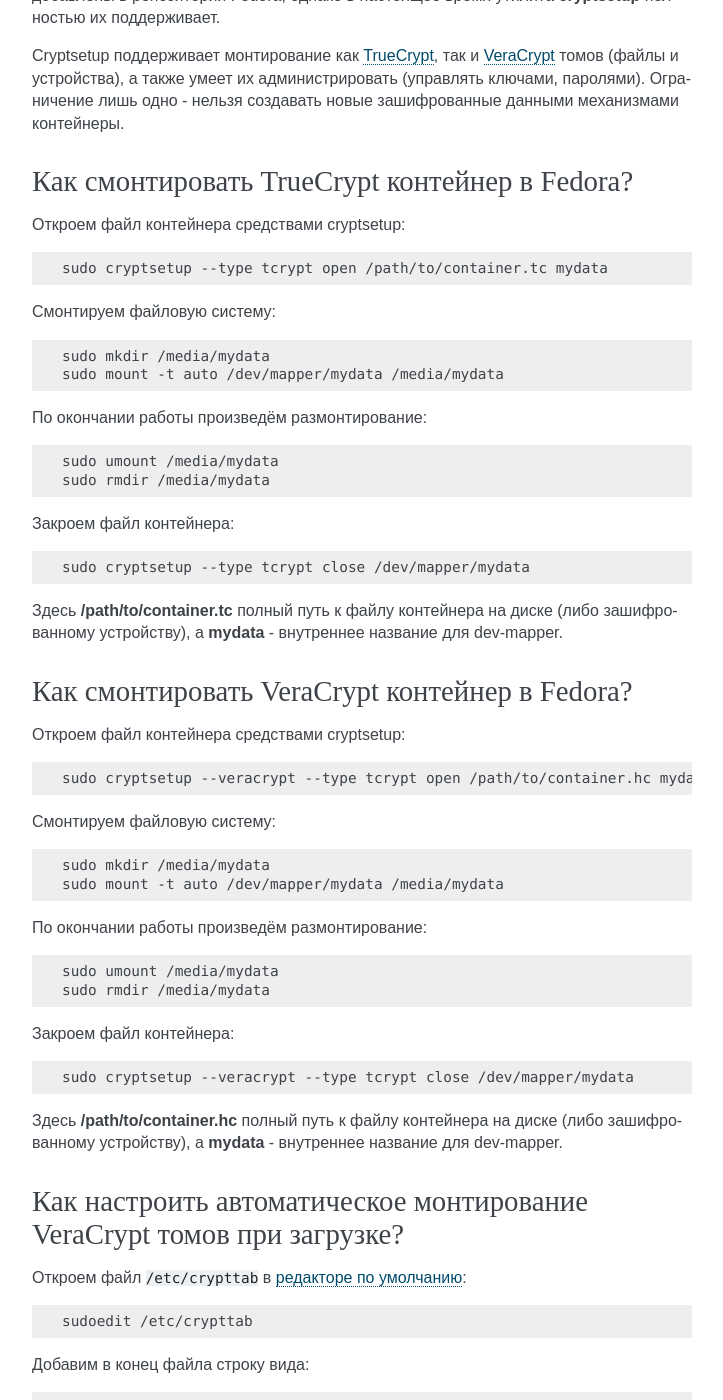
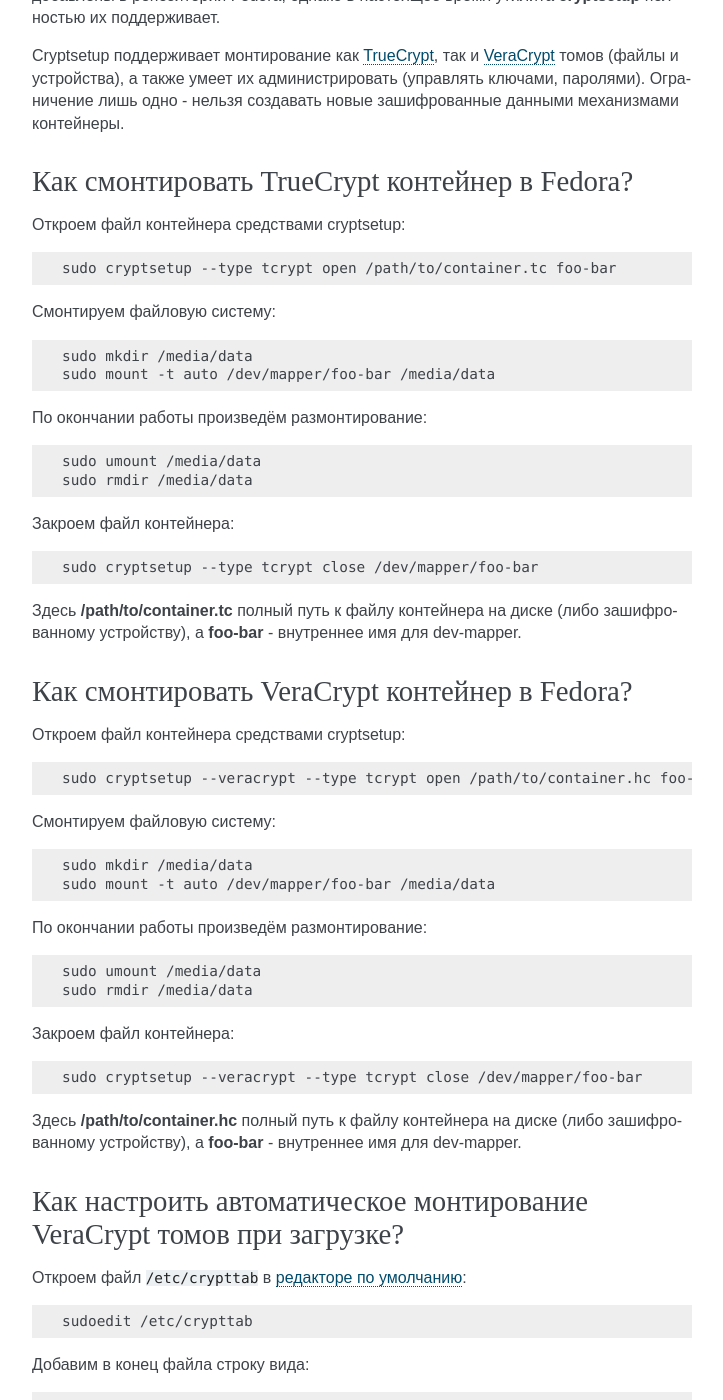
Before and after one commit to RussianFedora/FAQ, a Sphinx documentation site: the page built from source/security.rst, in a window 1280 px wide and 1400 px high, scrolled down 23769 px. Shown: the whole window, without its empty margins (388-1111 px from the left). Built offline with Sphinx 7.4.7, drawn with Linux system fonts in a browser that asks for light colours.

Commit message:
Fixed some paths in TC/VC questions.

```diff
--- a/source/security.rst
+++ b/source/security.rst
@@ -1364,29 +1364,29 @@
 
 .. code-block:: text
 
-    sudo cryptsetup --type tcrypt open /path/to/container.tc mydata
+    sudo cryptsetup --type tcrypt open /path/to/container.tc foo-bar
 
 Смонтируем файловую систему:
 
 .. code-block:: text
 
-    sudo mkdir /media/mydata
-    sudo mount -t auto /dev/mapper/mydata /media/mydata
+    sudo mkdir /media/data
+    sudo mount -t auto /dev/mapper/foo-bar /media/data
 
 По окончании работы произведём размонтирование:
 
 .. code-block:: text
 
-    sudo umount /media/mydata
-    sudo rmdir /media/mydata
+    sudo umount /media/data
+    sudo rmdir /media/data
 
 Закроем файл контейнера:
 
 .. code-block:: text
 
-    sudo cryptsetup --type tcrypt close /dev/mapper/mydata
+    sudo cryptsetup --type tcrypt close /dev/mapper/foo-bar
 
-Здесь **/path/to/container.tc** полный путь к файлу контейнера на диске (либо зашифрованному устройству), а **mydata** - внутреннее название для dev-mapper.
+Здесь **/path/to/container.tc** полный путь к файлу контейнера на диске (либо зашифрованному устройству), а **foo-bar** - внутреннее имя для dev-mapper.
 
 .. index:: encryption, cryptsetup, veracrypt, mount
 .. _veracrypt-mount:
@@ -1398,29 +1398,29 @@
 
 .. code-block:: text
 
-    sudo cryptsetup --veracrypt --type tcrypt open /path/to/container.hc mydata
+    sudo cryptsetup --veracrypt --type tcrypt open /path/to/container.hc foo-bar
 
 Смонтируем файловую систему:
 
 .. code-block:: text
 
-    sudo mkdir /media/mydata
-    sudo mount -t auto /dev/mapper/mydata /media/mydata
+    sudo mkdir /media/data
+    sudo mount -t auto /dev/mapper/foo-bar /media/data
 
 По окончании работы произведём размонтирование:
 
 .. code-block:: text
 
-    sudo umount /media/mydata
-    sudo rmdir /media/mydata
+    sudo umount /media/data
+    sudo rmdir /media/data
 
 Закроем файл контейнера:
 
 .. code-block:: text
 
-    sudo cryptsetup --veracrypt --type tcrypt close /dev/mapper/mydata
+    sudo cryptsetup --veracrypt --type tcrypt close /dev/mapper/foo-bar
 
-Здесь **/path/to/container.hc** полный путь к файлу контейнера на диске (либо зашифрованному устройству), а **mydata** - внутреннее название для dev-mapper.
+Здесь **/path/to/container.hc** полный путь к файлу контейнера на диске (либо зашифрованному устройству), а **foo-bar** - внутреннее имя для dev-mapper.
 
 .. index:: encryption, cryptsetup, fstab, crypttab, veracrypt, truecrypt
 .. _veracrypt-auto:
```
